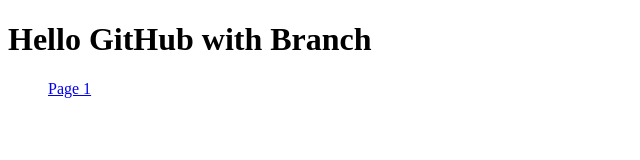
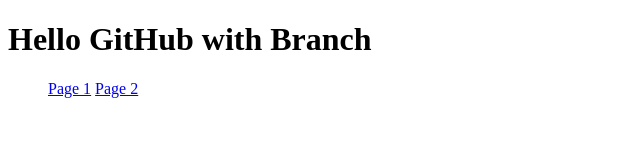
Before and after one commit to netse24/Git_Branch, a plain HTML site: page index.html in a window 1280 px wide. Shown: the full height of the page, 0-640 px from the left. Drawn offline with Linux system fonts and the light colour scheme.

Commit message:
create a1 link to menu

```diff
--- a/index.html
+++ b/index.html
@@ -10,7 +10,7 @@
     <h1> Hello GitHub with Branch </h1>
     <menu>
         <a href="pages/page1.html">Page 1</a>
-
+        <a href="pages/page2.html">Page 2</a>
     </menu>
 </body>
 </html>
```
